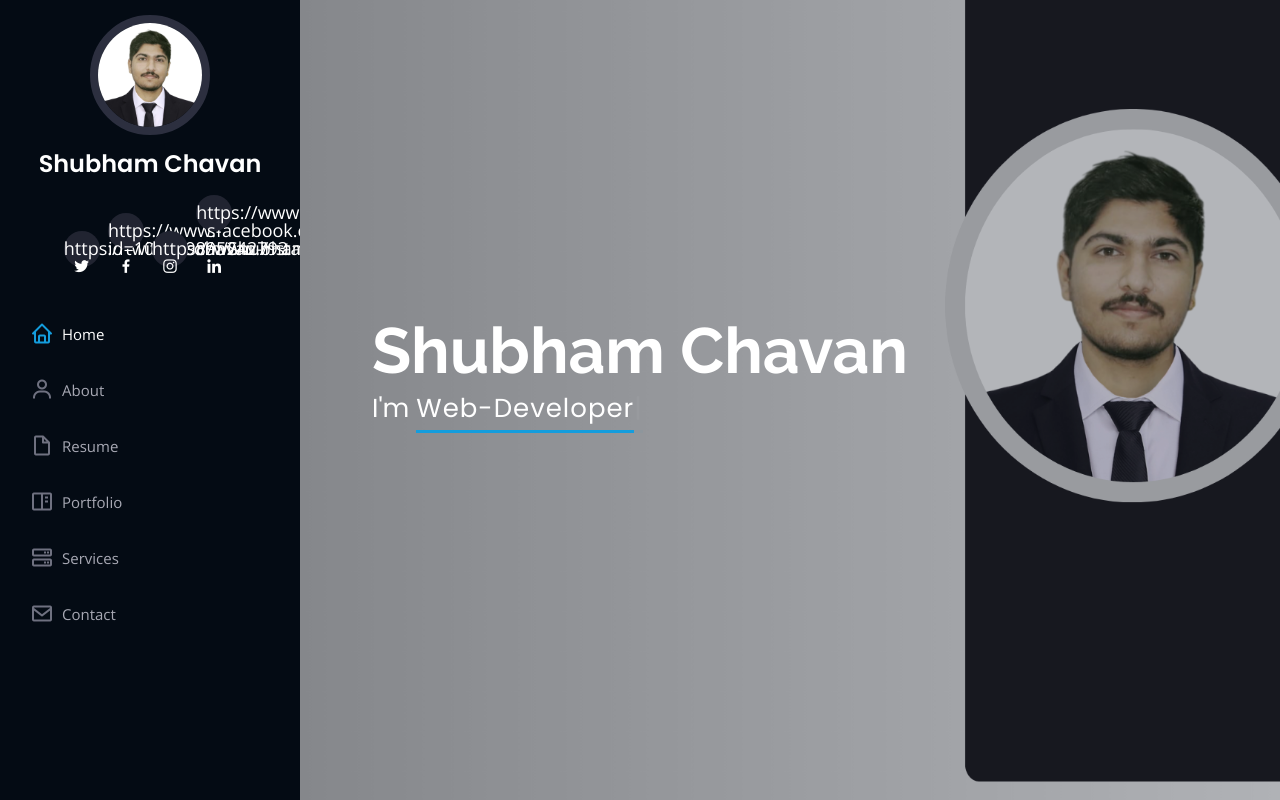
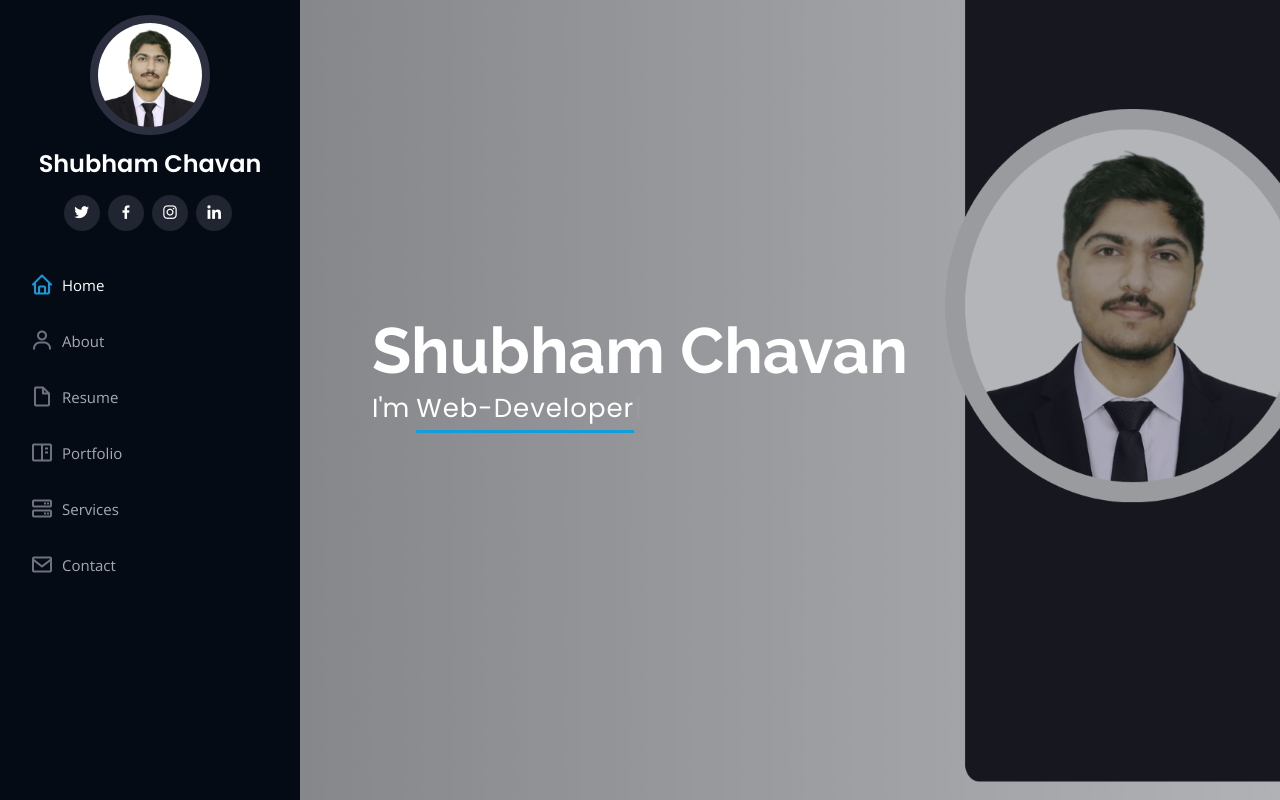
Before and after one commit to ShubhamSC-23/portfolio, a plain HTML site: page index.html in a window 1280 px wide. Shown: the top 800 px of the page. Drawn offline with nearby package versions, Linux system fonts and the light colour scheme.

Commit message:
Update index.html
social media

```diff
--- a/index.html
+++ b/index.html
@@ -49,10 +49,10 @@
         <img src="assets/img/profile-img (2).jpg" alt="" class="img-fluid rounded-circle">
         <h1 class="text-light"><a href="index.html">Shubham Chavan</a></h1>
         <div class="social-links mt-3 text-center">
-          <a href="#" class="twitter">https://twitter.com/Shubham50514341<i class="bx bxl-twitter"></i></a>
-          <a href="#" class="facebook">https://www.facebook.com/profile.php?id=100049895242793<i class="bx bxl-facebook"></i></a>
-          <a href="#" class="instagram">https://www.instagram.com/__shubham__chavan___/<i class="bx bxl-instagram"></i></a>
-          <a href="#" class="linkedin">https://www.linkedin.com/in/shubham-s-chavan-/<i class="bx bxl-linkedin"></i></a>
+          <a href="https://twitter.com/Shubham50514341" class="twitter"><i class="bx bxl-twitter"></i></a>
+          <a href="https://www.facebook.com/profile.php?id=100049895242793" class="facebook"><i class="bx bxl-facebook"></i></a>
+          <a href="https://www.instagram.com/__shubham__chavan___/" class="instagram"><i class="bx bxl-instagram"></i></a>
+          <a href="https://www.linkedin.com/in/shubham-s-chavan-/" class="linkedin"><i class="bx bxl-linkedin"></i></a>
         </div>
       </div>
 
```
